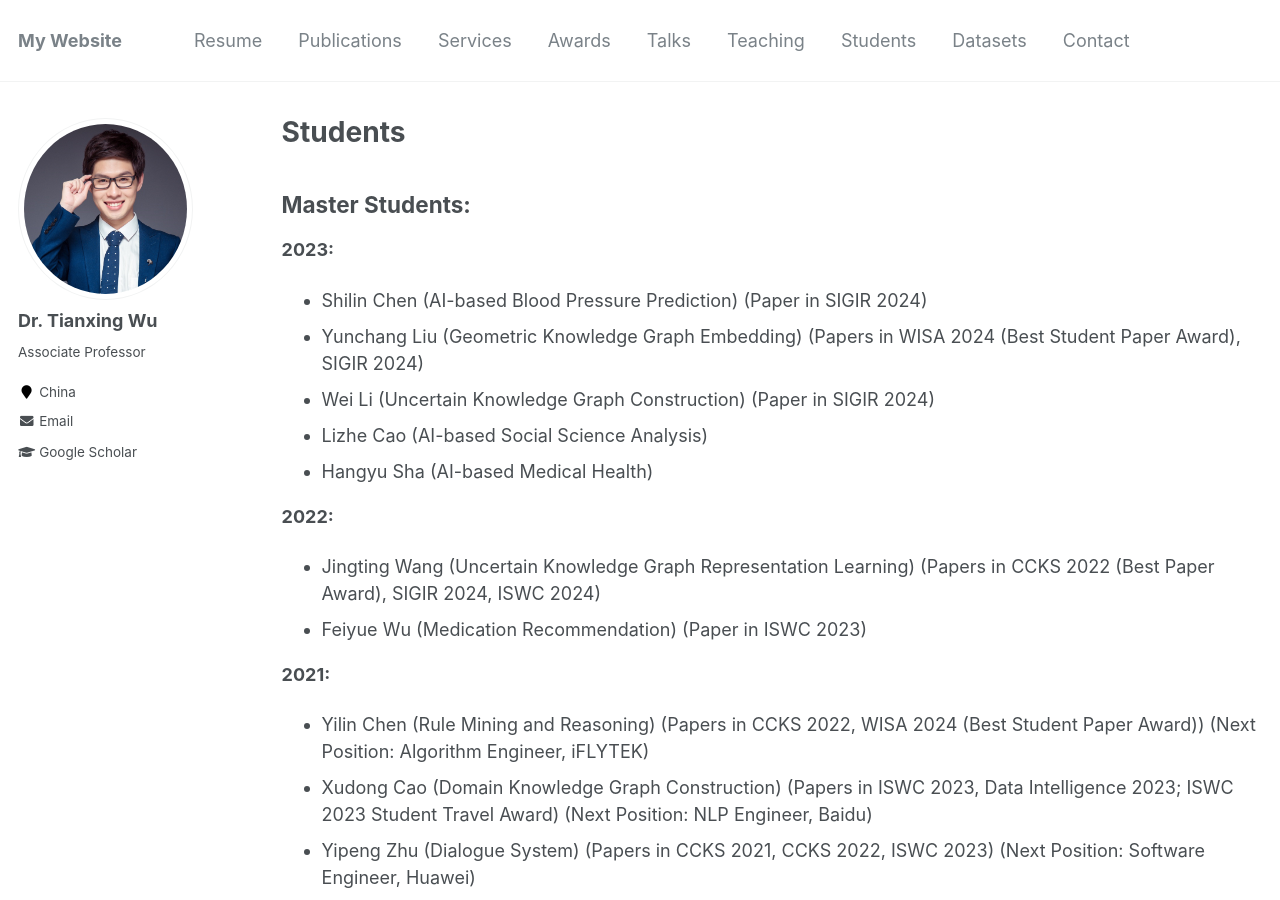
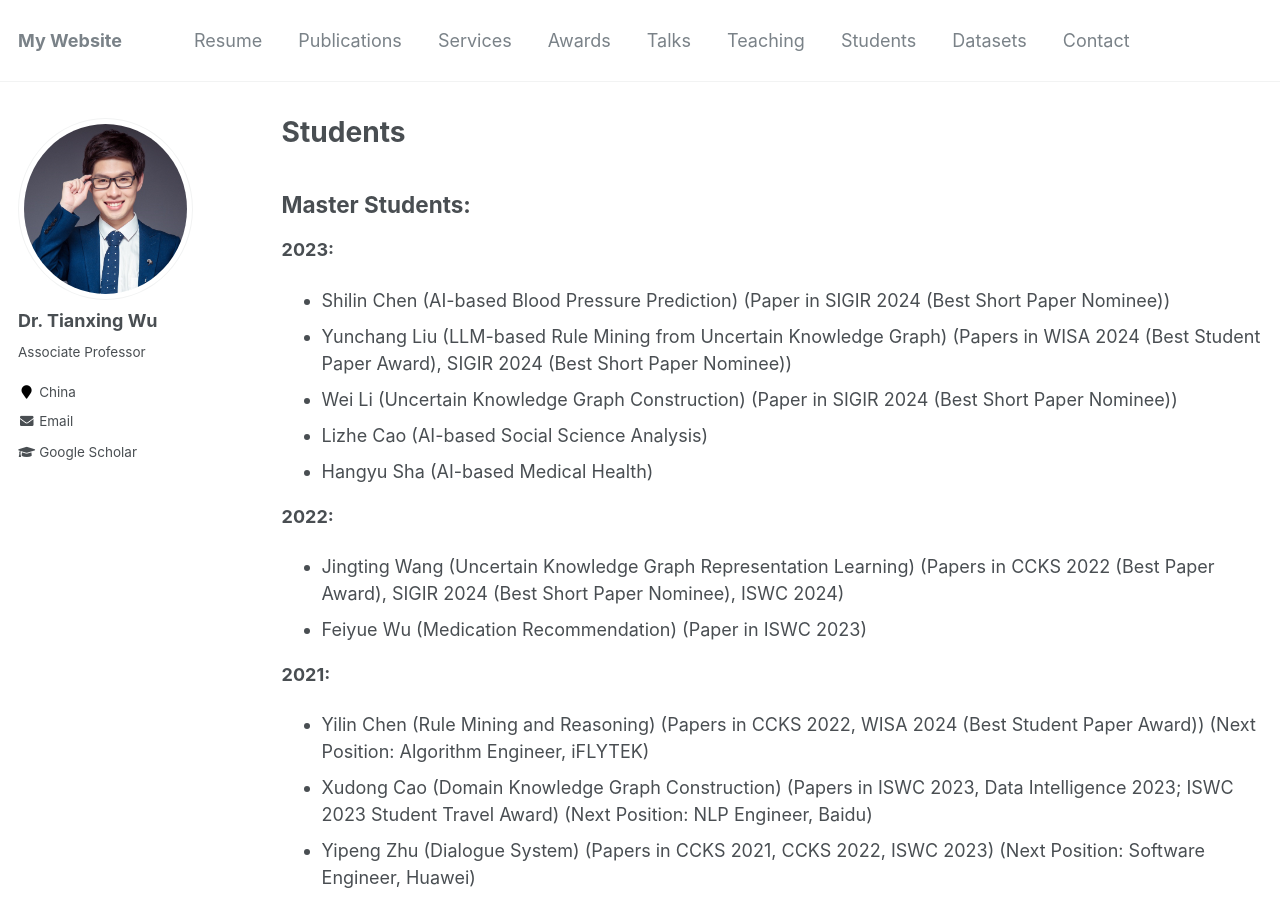
Before and after one commit to tianxing-wu/tianxing-wu.github.io, a Jekyll site: the page built from _pages/students.md, in a window 1280 px wide and 900 px high. Built offline with Jekyll 4.4.1, drawn with Linux system fonts in a browser that asks for light colours; comment, search, counter and statistics services are not loaded.

Commit message:
info update

```diff
--- a/_pages/students.md
+++ b/_pages/students.md
@@ -7,14 +7,14 @@ author_profile: true
 
 ## Master Students:
 **2023:**
-* Shilin Chen (AI-based Blood Pressure Prediction) (Paper in SIGIR 2024)
-* Yunchang Liu (Geometric Knowledge Graph Embedding) (Papers in WISA 2024 (Best Student Paper Award), SIGIR 2024)
-* Wei Li (Uncertain Knowledge Graph Construction) (Paper in SIGIR 2024)
+* Shilin Chen (AI-based Blood Pressure Prediction) (Paper in SIGIR 2024 (Best Short Paper Nominee))
+* Yunchang Liu (LLM-based Rule Mining from Uncertain Knowledge Graph) (Papers in WISA 2024 (Best Student Paper Award), SIGIR 2024 (Best Short Paper Nominee))
+* Wei Li (Uncertain Knowledge Graph Construction) (Paper in SIGIR 2024 (Best Short Paper Nominee))
 * Lizhe Cao (AI-based Social Science Analysis)
 * Hangyu Sha (AI-based Medical Health)
 
 **2022:**
-* Jingting Wang (Uncertain Knowledge Graph Representation Learning) (Papers in CCKS 2022 (Best Paper Award), SIGIR 2024, ISWC 2024)
+* Jingting Wang (Uncertain Knowledge Graph Representation Learning) (Papers in CCKS 2022 (Best Paper Award), SIGIR 2024 (Best Short Paper Nominee), ISWC 2024)
 * Feiyue Wu (Medication Recommendation) (Paper in ISWC 2023)
 
 **2021:**
```
Also changed, not shown: 1 other file.
